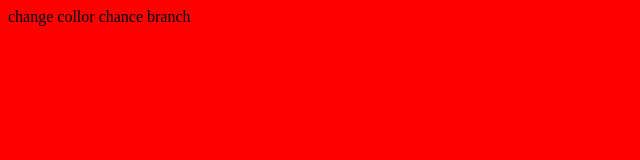
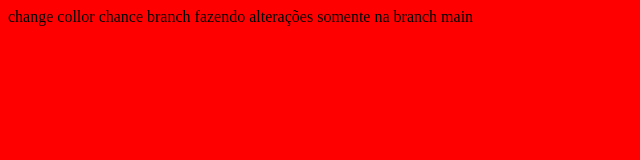
Before and after one commit to ThiagoMassenoMaciel/Testes-Treinar.github.io, a plain HTML site: page TestNewBranches/index.html in a window 1280 px wide. Shown: the whole page, without its empty margins (0-640 px from the left). Drawn offline with Linux system fonts and the light colour scheme.

Commit message:
change so a branch main

```diff
--- a/TestNewBranches/index.html
+++ b/TestNewBranches/index.html
@@ -9,5 +9,6 @@
 </head>
 <body>
   change collor chance branch
+  fazendo alterações somente na branch main
 </body>
 </html>
```
